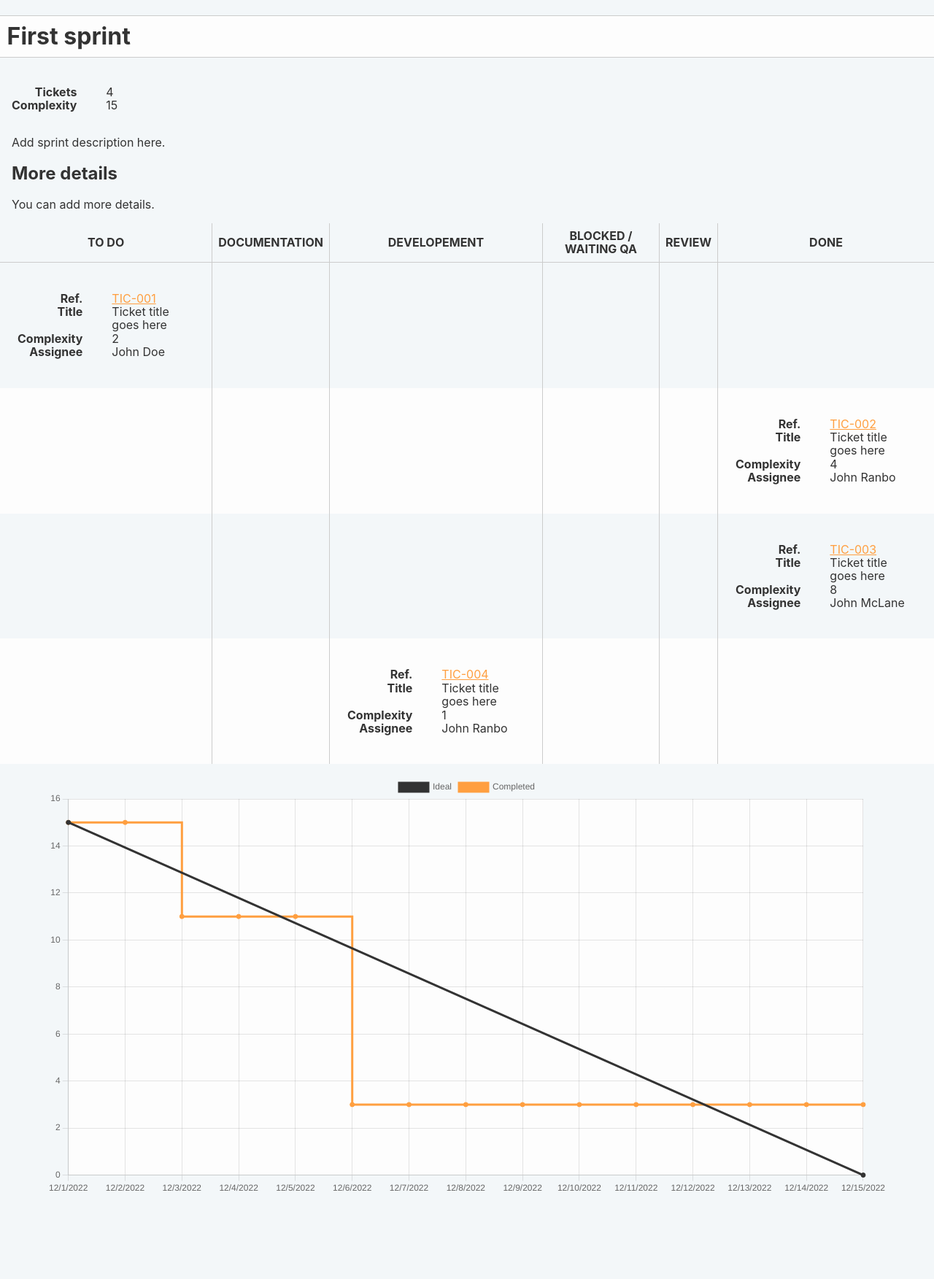
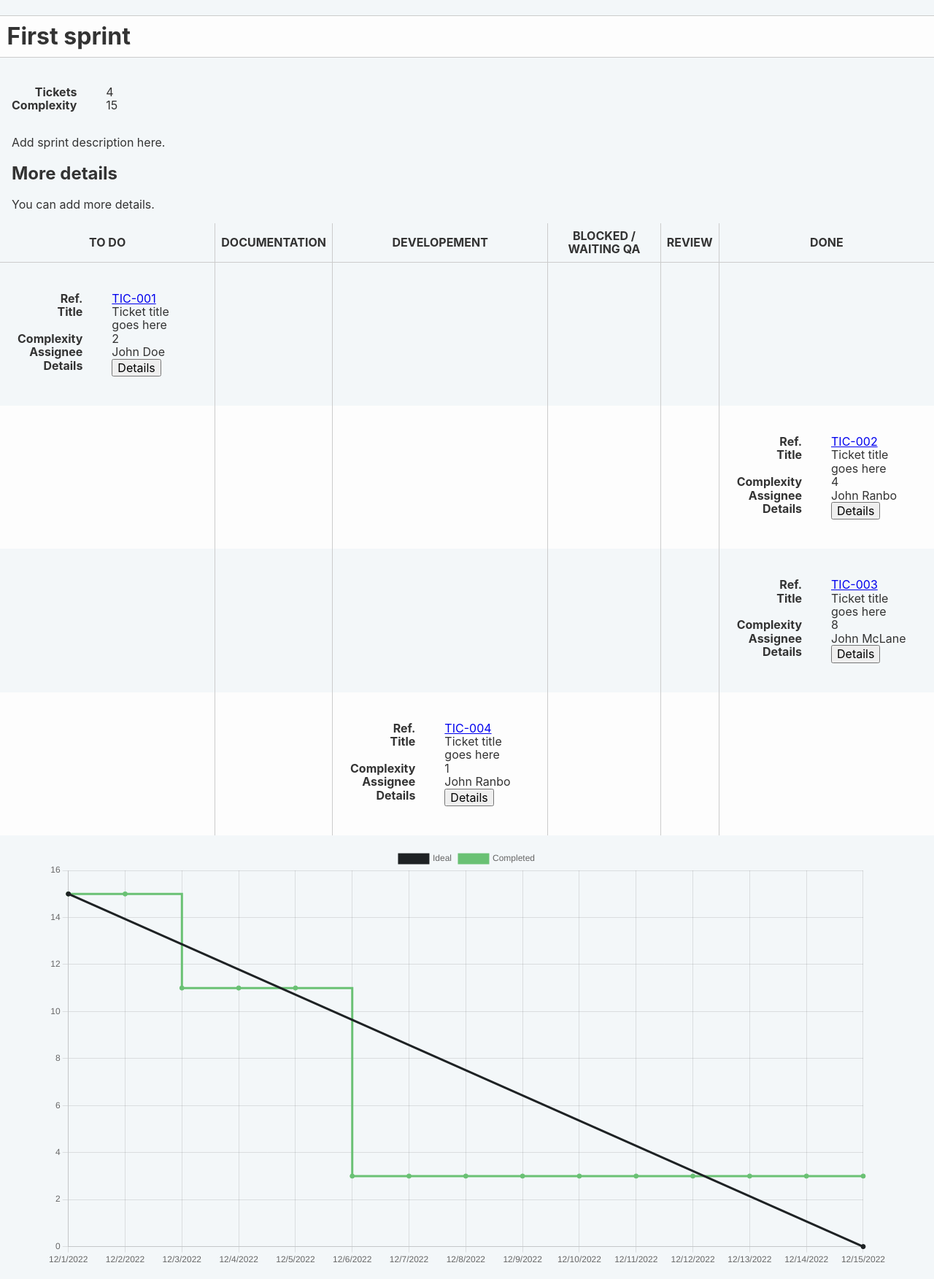
Before and after one commit to Lajule/scrummd, a Jekyll site: the page built from index.md, in a window 1280 px wide. Shown: the whole page at 73% size. Built offline with Jekyll 4.4.1, drawn with Linux system fonts in a browser that asks for light colours; before the commit the page ends 1655 px from its top, so only the background shows below that.

Commit message:
Add dialog

```diff
--- a/_layouts/default.html
+++ b/_layouts/default.html
@@ -54,7 +54,15 @@
             <dd>{{ ticket.complexity }}</dd>
             <dt>Assignee</dt>
             <dd>{{ ticket.assignee }}</dd>
+            <dt>Details</dt>
+            <dd><button>Details</button></dd>
           </dl>
+	  <dialog>
+	    <form method="dialog">
+	      {{ ticket.content | mardownify }}
+	      <button>Close</button>
+	    </form>
+	  </dialog>
         </td>
         {% endcapture %}
         <tr>
@@ -110,5 +118,6 @@
     <canvas id="sprint-brundown-chart"></canvas>
   </div>
   {% endif %}
+  </div>
 </body>
 </html>
--- /dev/null
+++ b/_sass/_variables.scss
@@ -0,0 +1,4 @@
+$main-bg: rgb(243, 247, 249);
+$main-text: rgb(51, 51, 51);
+$alt-bg: rgb(253, 253, 253);
+$border-color: #ccc;
--- a/_sass/main.scss
+++ b/_sass/main.scss
@@ -1,20 +1,16 @@
 body {
-    background: rgb(243, 247, 249);
-    color: rgb(51, 51, 51);
+    background: $main-bg;
+    color: $main-text;
     font-family: -apple-system,BlinkMacSystemFont,"Segoe UI",Helvetica,Arial,sans-serif,"Apple Color Emoji","Segoe UI Emoji","Segoe UI Symbol";
 
     .sprint,
     .ticket {
 	&>h1, &>h2, &>h3, &>h4, &>h5 {
 	    padding: .3em;
-	    background: rgb(253, 253, 253);
-	    border-top: 1px solid #ccc;
-	    border-bottom: 1px solid #ccc;
+	    background: $alt-bg;
+	    border-top: 1px solid $border-color;
+	    border-bottom: 1px solid $border-color;
 	}
-    }
-
-    a {
-	color: rgb(255, 159, 64);
     }
 
     dl {
@@ -44,7 +40,7 @@ body {
 	th,
 	td {
 	    padding: .5em;
-	    border-right: 1px solid #ccc;
+	    border-right: 1px solid $border-color;
 
 	    &:last-child {
 		border-right: none;
@@ -53,12 +49,12 @@ body {
 
 	thead {
 	    tr:first-child {
-		border-bottom: 1px solid #ccc;
+		border-bottom: 1px solid $border-color;
 	    }
 	}
 
 	tr:nth-child(even) {
-	    background-color: rgb(253, 253, 253);
+	    background-color: $alt-bg;
 	}
     }
 
--- a/assets/css/main.scss
+++ b/assets/css/main.scss
@@ -2,5 +2,6 @@
 ---
 
 @import "normalize";
+@import "variables";
 @import "highlight";
 @import "main";
```
Also changed, not shown: _includes/js/main.js (+14 -15 lines), 4 other files.
